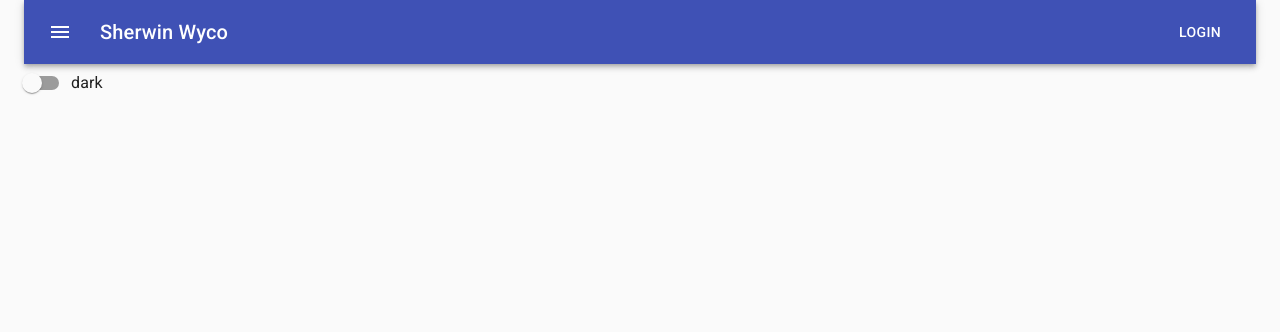
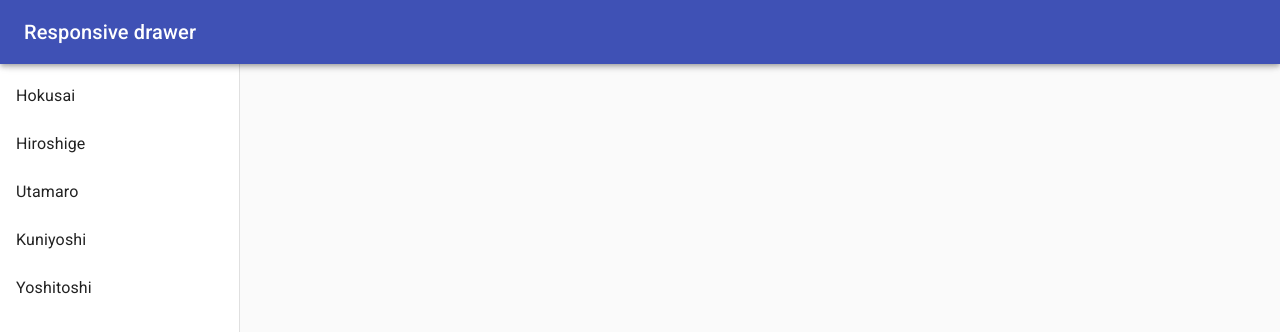
Before and after one commit to cryptic20/portfolio, a React (Create React App) app in the folder front-end/: page / in a window 1280 px wide. Shown: the top 332 px of the page. Built offline with nearby package versions, Linux system fonts and the light colour scheme.

Commit message:
implementing new sidebar

```diff
--- a/front-end/package.json
+++ b/front-end/package.json
@@ -8,10 +8,11 @@
     "@testing-library/jest-dom": "^4.2.4",
     "@testing-library/react": "^9.5.0",
     "@testing-library/user-event": "^7.2.1",
+    "history": "^5.0.0",
     "react": "^16.13.1",
-    "react-burger-menu": "^2.6.17",
     "react-dom": "^16.13.1",
     "react-redux": "^7.2.0",
+    "react-router-dom": "^5.2.0",
     "react-scripts": "3.4.1",
     "redux": "^4.0.5"
   },
--- a/front-end/src/components/app/App.js
+++ b/front-end/src/components/app/App.js
@@ -1,42 +1,35 @@
 import React from 'react'
-import Container from '@material-ui/core/Container'
-import { ThemeProvider , createMuiTheme } from '@material-ui/core/styles';
+import { ThemeProvider, createMuiTheme } from '@material-ui/core/styles'
 import Switch from '@material-ui/core/Switch'
-import FormControlLabel from '@material-ui/core/FormControlLabel'
-import CssBaseline from '@material-ui/core/CssBaseline';
+import CssBaseline from '@material-ui/core/CssBaseline'
 import NavBar from '../nav/NavBar'
 
 function App () {
-
-  const isDark = localStorage.getItem("darkMode");
-  const [darkMode, setDarkMode] = React.useState(JSON.parse(isDark));
+  const isDark = localStorage.getItem('darkMode')
+  const [darkMode, setDarkMode] = React.useState(JSON.parse(isDark))
 
   const toggleMode = () => {
     setDarkMode(!darkMode)
-   localStorage.setItem("darkMode", !darkMode)
-
+    localStorage.setItem('darkMode', !darkMode)
   }
 
   const theme = React.useMemo(
     () =>
       createMuiTheme({
         palette: {
-            type: darkMode ? 'dark' : 'light',
-          },
+          type: darkMode ? 'dark' : 'light'
+        }
       }),
-      [darkMode],
-    );
+    [darkMode]
+  )
   return (
-   <Container>
-   <ThemeProvider  theme={theme}>
-      <CssBaseline/>
+    <React.Fragment>
+      <ThemeProvider theme={theme}>
+        <CssBaseline />
+        <NavBar />
+        <Switch checked={darkMode} onChange={toggleMode} />
       </ThemeProvider>
-        <NavBar />
-            <FormControlLabel
-            control={<Switch checked={darkMode} onChange={toggleMode} />}
-             label="dark"
-           />
-   </Container>
+    </React.Fragment>
   )
 }
 
--- a/front-end/src/components/nav/NavBar.js
+++ b/front-end/src/components/nav/NavBar.js
@@ -1,40 +1,142 @@
-import React from 'react';
-import { makeStyles } from '@material-ui/core/styles';
-import AppBar from '@material-ui/core/AppBar';
-import Toolbar from '@material-ui/core/Toolbar';
-import Typography from '@material-ui/core/Typography';
-import Button from '@material-ui/core/Button';
-import IconButton from '@material-ui/core/IconButton';
-import MenuIcon from '@material-ui/icons/Menu';
-
+import React from 'react'
+import PropTypes from 'prop-types'
+import AppBar from '@material-ui/core/AppBar'
+import CssBaseline from '@material-ui/core/CssBaseline'
+import Drawer from '@material-ui/core/Drawer'
+import Hidden from '@material-ui/core/Hidden'
+import IconButton from '@material-ui/core/IconButton'
+import List from '@material-ui/core/List'
+import ListItem from '@material-ui/core/ListItem'
+import ListItemText from '@material-ui/core/ListItemText'
+import MenuIcon from '@material-ui/icons/Menu'
+import CloseIcon from '@material-ui/icons/Close'
+import Toolbar from '@material-ui/core/Toolbar'
+import Typography from '@material-ui/core/Typography'
+import { makeStyles, useTheme } from '@material-ui/core/styles'
+const drawerWidth = 240
 const useStyles = makeStyles((theme) => ({
   root: {
-    flexGrow: 1,
+    display: 'flex'
+  },
+  drawer: {
+    [theme.breakpoints.up('sm')]: {
+      width: drawerWidth,
+      flexShrink: 0
+    }
+  },
+  appBar: {
+    zIndex: theme.zIndex.drawer + 1
   },
   menuButton: {
     marginRight: theme.spacing(2),
+    [theme.breakpoints.up('sm')]: {
+      display: 'none'
+    }
   },
-  title: {
+  toolbar: theme.mixins.toolbar,
+  drawerPaper: {
+    width: drawerWidth
+  },
+  content: {
     flexGrow: 1,
+    padding: theme.spacing(3)
   },
-}));
-
-export default function ButtonAppBar() {
-  const classes = useStyles();
-
+  closeMenuButton: {
+    marginRight: 'auto',
+    marginLeft: 0
+  }
+}))
+function ResponsiveDrawer () {
+  const dummyCategories = [
+    'Hokusai',
+    'Hiroshige',
+    'Utamaro',
+    'Kuniyoshi',
+    'Yoshitoshi'
+  ]
+  const classes = useStyles()
+  const theme = useTheme()
+  const [mobileOpen, setMobileOpen] = React.useState(false)
+  function handleDrawerToggle () {
+    setMobileOpen(!mobileOpen)
+  }
+  const drawer = (
+    <div>
+      <List>
+        {dummyCategories.map((text, index) => (
+          <ListItem button key={text}>
+            <ListItemText primary={text} />
+          </ListItem>
+        ))}
+      </List>
+    </div>
+  )
   return (
     <div className={classes.root}>
-      <AppBar position="static">
+      <CssBaseline />
+      <AppBar position="fixed" className={classes.appBar}>
         <Toolbar>
-          <IconButton edge="start" className={classes.menuButton} color="inherit" aria-label="menu">
+          <IconButton
+            color="inherit"
+            aria-label="Open drawer"
+            edge="start"
+            onClick={handleDrawerToggle}
+            className={classes.menuButton}
+          >
             <MenuIcon />
           </IconButton>
-          <Typography variant="h6" className={classes.title}>
-            Sherwin Wyco
+          <Typography variant="h6" noWrap>
+            Responsive drawer
           </Typography>
-          <Button color="inherit">Login</Button>
         </Toolbar>
       </AppBar>
+
+      <nav className={classes.drawer}>
+        {/* The implementation can be swapped with js to avoid SEO duplication of links. */}
+        <Hidden smUp implementation="css">
+          <Drawer
+            variant="temporary"
+            anchor={theme.direction === 'rtl' ? 'right' : 'left'}
+            open={mobileOpen}
+            onClose={handleDrawerToggle}
+            classes={{
+              paper: classes.drawerPaper
+            }}
+            ModalProps={{
+              keepMounted: true // Better open performance on mobile.
+            }}
+          >
+            <IconButton
+              onClick={handleDrawerToggle}
+              className={classes.closeMenuButton}
+            >
+              <CloseIcon />
+            </IconButton>
+            {drawer}
+          </Drawer>
+        </Hidden>
+        <Hidden xsDown implementation="css">
+          <Drawer
+            className={classes.drawer}
+            variant="permanent"
+            classes={{
+              paper: classes.drawerPaper
+            }}
+          >
+            <div className={classes.toolbar} />
+            {drawer}
+          </Drawer>
+        </Hidden>
+      </nav>
+      <div className={classes.content}>
+        <div className={classes.toolbar} />
+      </div>
     </div>
-  );
+  )
 }
+ResponsiveDrawer.propTypes = {
+  // Injected by the documentation to work in an iframe.
+  // You won't need it on your project.
+  container: PropTypes.object
+}
+export default ResponsiveDrawer
```
Also changed, not shown: front-end/src/index.js (+10 -7 lines), 1 other file (tests, documents, lock files or other folders). Lines whose indentation alone changed are shown as unchanged.
